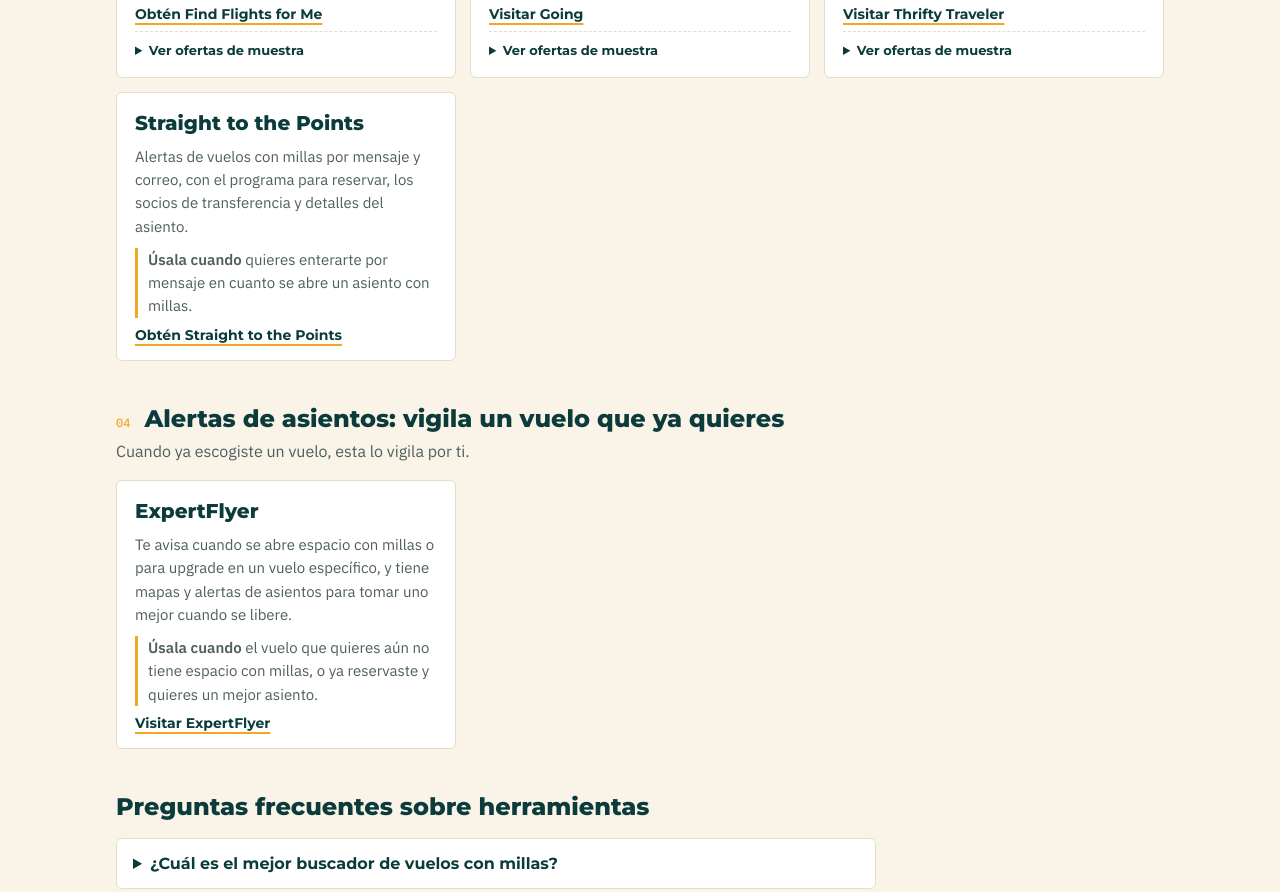
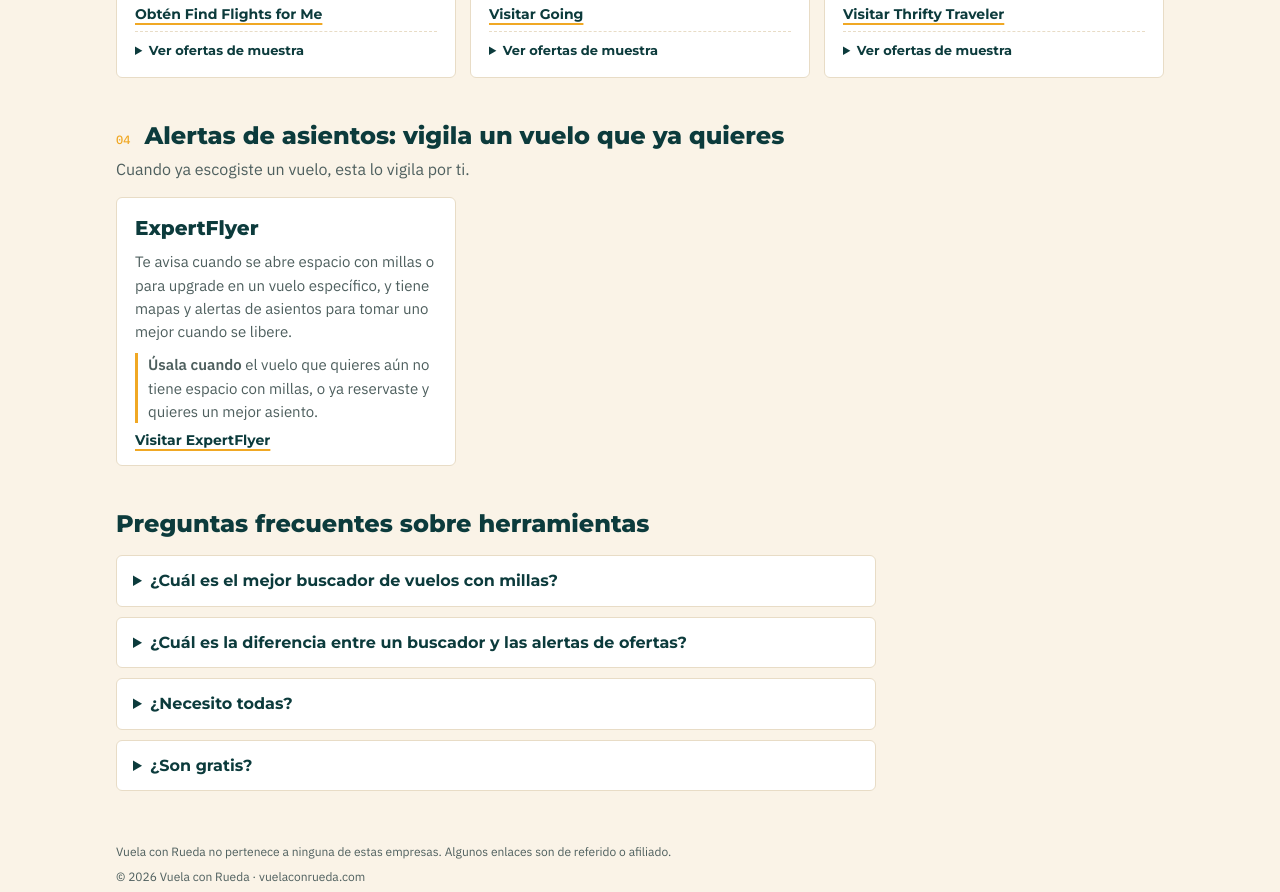
Before and after one commit to miguel-915/bio-sites, a plain HTML site: page home-es/recursos/index.html in a window 1280 px wide. Shown: the part 2251-3143 px from the top of the page. Drawn offline with Linux system fonts and the light colour scheme.

Commit message:
Flight deals and resources: remove Straight to the Points (not a member)

```diff
--- a/home-es/recursos/index.html
+++ b/home-es/recursos/index.html
@@ -197,12 +197,6 @@ footer .wrap { padding-block: 28px 40px; font-size: 12px; color: var(--muted); d
           <details class="samples"><summary>Ver ofertas de muestra</summary><ul><li><b>Europa, clase business</b><span>Desde 48k puntos por trayecto · antes $2k+</span></li><li><b>Okinawa, Japón</b><span>Menos de $890 · antes $1,600</span></li><li><b>Sudeste Asiático, premium economy</b><span>Menos de $1,996 · antes $3,500</span></li></ul><small>Alertas recientes, los detalles son para miembros</small><a href="/ofertas-de-vuelos/">Ver todas las ofertas →</a></details>
         </div>
         </article>
-        <article class="tool">
-          <div class="tool-top"><h3>Straight to the Points</h3></div>
-          <p>Alertas de vuelos con millas por mensaje y correo, con el programa para reservar, los socios de transferencia y detalles del asiento.</p>
-          <p class="use"><strong>Úsala cuando</strong> quieres enterarte por mensaje en cuanto se abre un asiento con millas.</p>
-          <a href="https://straighttothepoints.co/r/?aid=26337353" target="_blank" rel="noopener sponsored">Obtén Straight to the Points</a>
-        </article>
       </div>
     </section>
 
```
Also changed, not shown: home-en/flight-deals/index.html (+0 -3 lines), home-en/resources/index.html (+0 -6 lines), home-es/ofertas-de-vuelos/index.html (+0 -3 lines).
